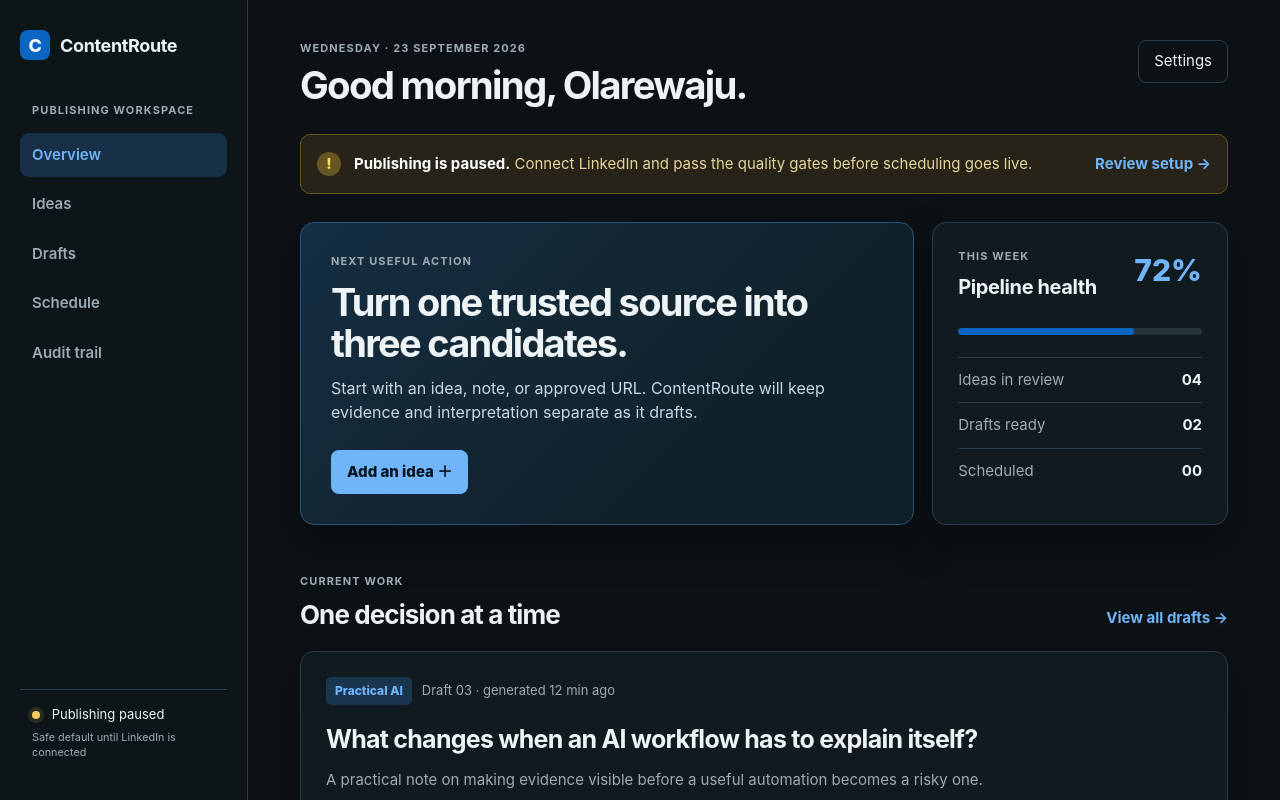
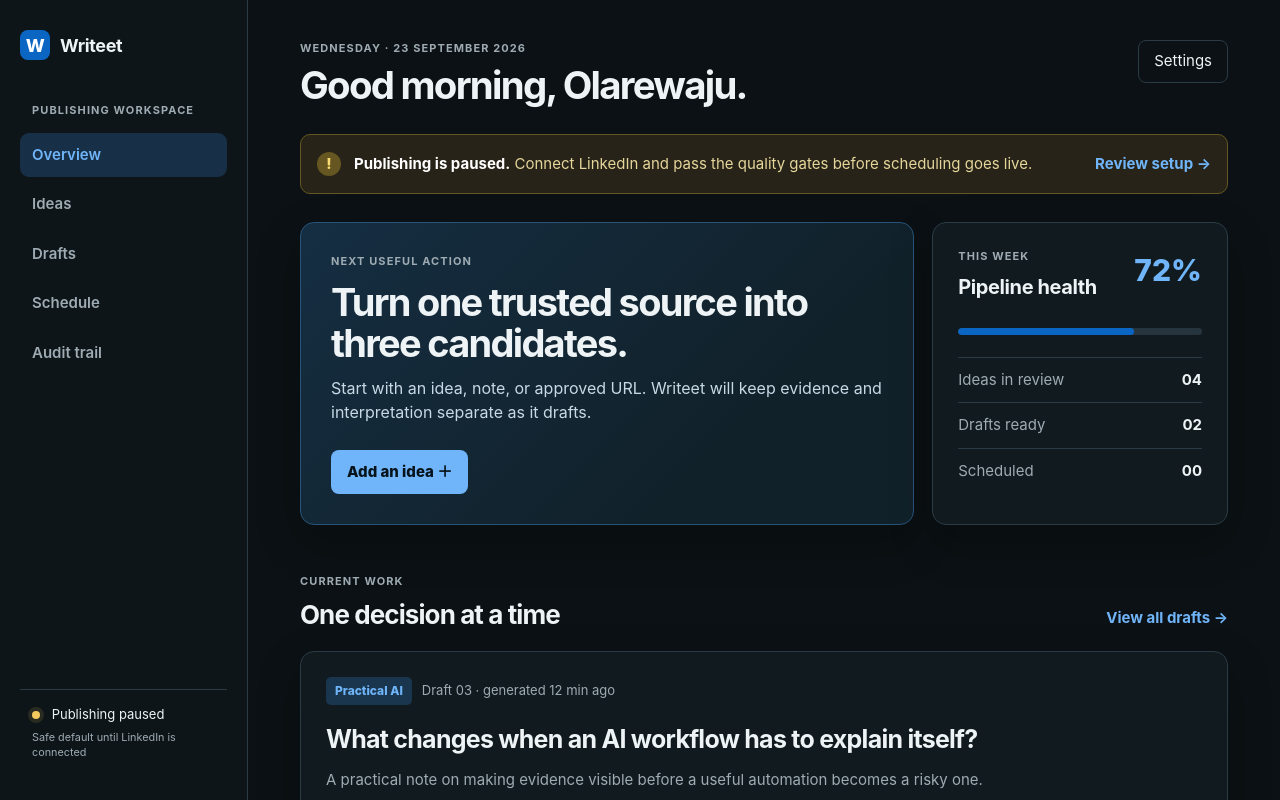
Before and after one commit to Larriemoses/content-route, a Next.js app: page / in a window 1280 px wide. Shown: the top 800 px of the page. Built offline with nearby package versions, Linux system fonts and the light colour scheme.

Commit message:
refactor: rename product to Writeet

```diff
--- a/app/api/health/route.ts
+++ b/app/api/health/route.ts
@@ -5,7 +5,7 @@
   const missing = missingEnvironment(['CRON_SECRET', 'NEXT_PUBLIC_SUPABASE_URL', 'SUPABASE_SERVICE_ROLE_KEY']);
   return NextResponse.json({
     ok: missing.length === 0,
-    service: 'content-route',
+    service: 'writeet',
     publishing: 'paused-by-default',
     missingConfiguration: missing,
   }, { status: missing.length === 0 ? 200 : 503 });
--- a/app/layout.tsx
+++ b/app/layout.tsx
@@ -2,7 +2,7 @@
 import './globals.css';
 
 export const metadata: Metadata = {
-  title: 'ContentRoute — publishing workspace',
+  title: 'Writeet — publishing workspace',
   description: 'Evidence-backed LinkedIn publishing for one owner.',
 };
 
--- a/app/login/page.tsx
+++ b/app/login/page.tsx
@@ -1,3 +1,3 @@
 export default function LoginPage() {
-  return <main className="login-shell"><div className="login-card"><div className="brand"><span className="brand-mark">C</span><span>ContentRoute</span></div><p className="eyebrow">Owner access</p><h1>Sign in to your publishing workspace.</h1><p className="muted">Only the configured owner email can access ContentRoute. Authentication will be enabled when Supabase is connected.</p><button className="primary" disabled>Continue with email</button><p className="login-note">Setup required: <code>NEXT_PUBLIC_SUPABASE_URL</code> and <code>SUPABASE_SERVICE_ROLE_KEY</code></p></div></main>;
+  return <main className="login-shell"><div className="login-card"><div className="brand"><span className="brand-mark">W</span><span>Writeet</span></div><p className="eyebrow">Owner access</p><h1>Sign in to your publishing workspace.</h1><p className="muted">Only the configured owner email can access Writeet. Authentication will be enabled when Supabase is connected.</p><button className="primary" disabled>Continue with email</button><p className="login-note">Setup required: <code>NEXT_PUBLIC_SUPABASE_URL</code> and <code>SUPABASE_SERVICE_ROLE_KEY</code></p></div></main>;
 }
--- a/app/page.tsx
+++ b/app/page.tsx
@@ -29,7 +29,7 @@
 
   return <main className="shell">
     <aside className="sidebar">
-      <div className="brand"><span className="brand-mark">C</span><span>ContentRoute</span></div>
+      <div className="brand"><span className="brand-mark">W</span><span>Writeet</span></div>
       <p className="eyebrow">Publishing workspace</p>
       <nav><a className="active" href="#overview">Overview</a><a href="#ideas">Ideas</a><a href="#drafts">Drafts</a><a href="#schedule">Schedule</a><a href="#audit">Audit trail</a></nav>
       <div className="sidebar-foot"><span className="status-dot" /> Publishing paused<br /><small>Safe default until LinkedIn is connected</small></div>
@@ -38,7 +38,7 @@
       <header className="topbar"><div><p className="eyebrow">Wednesday · 23 September 2026</p><h1>Good morning, Olarewaju.</h1></div><a className="ghost" href="/login">Settings</a></header>
       <div className="notice"><span className="notice-icon">!</span><div><strong>Publishing is paused.</strong><span> Connect LinkedIn and pass the quality gates before scheduling goes live.</span></div><a className="text-button" href="#audit">Review setup →</a></div>
       <div className="grid" id="overview">
-        <section className="panel hero-panel"><div className="panel-kicker">Next useful action</div><h2>Turn one trusted source into three candidates.</h2><p>Start with an idea, note, or approved URL. ContentRoute will keep evidence and interpretation separate as it drafts.</p><button className="primary" onClick={() => { setShowIdeaForm(true); setIdeaState('idle'); }}>Add an idea <span>＋</span></button></section>
+        <section className="panel hero-panel"><div className="panel-kicker">Next useful action</div><h2>Turn one trusted source into three candidates.</h2><p>Start with an idea, note, or approved URL. Writeet will keep evidence and interpretation separate as it drafts.</p><button className="primary" onClick={() => { setShowIdeaForm(true); setIdeaState('idle'); }}>Add an idea <span>＋</span></button></section>
         <section className="panel signal-panel"><div className="panel-head"><div><div className="panel-kicker">This week</div><h3>Pipeline health</h3></div><span className="score">72%</span></div><div className="progress"><span /></div><div className="metric-row"><span>Ideas in review</span><strong>04</strong></div><div className="metric-row"><span>Drafts ready</span><strong>02</strong></div><div className="metric-row"><span>Scheduled</span><strong>00</strong></div></section>
       </div>
       <div className="section-heading"><div><p className="eyebrow">Current work</p><h2>One decision at a time</h2></div><button className="text-button">View all drafts →</button></div>
--- a/package.json
+++ b/package.json
@@ -1,5 +1,5 @@
 {
-  "name": "content-route",
+  "name": "writeet",
   "version": "0.1.0",
   "private": true,
   "scripts": {"dev": "next dev", "build": "next build", "start": "next start", "lint": "next lint"},
```
Also changed, not shown: 1 other file (tests, documents, lock files or other folders).
